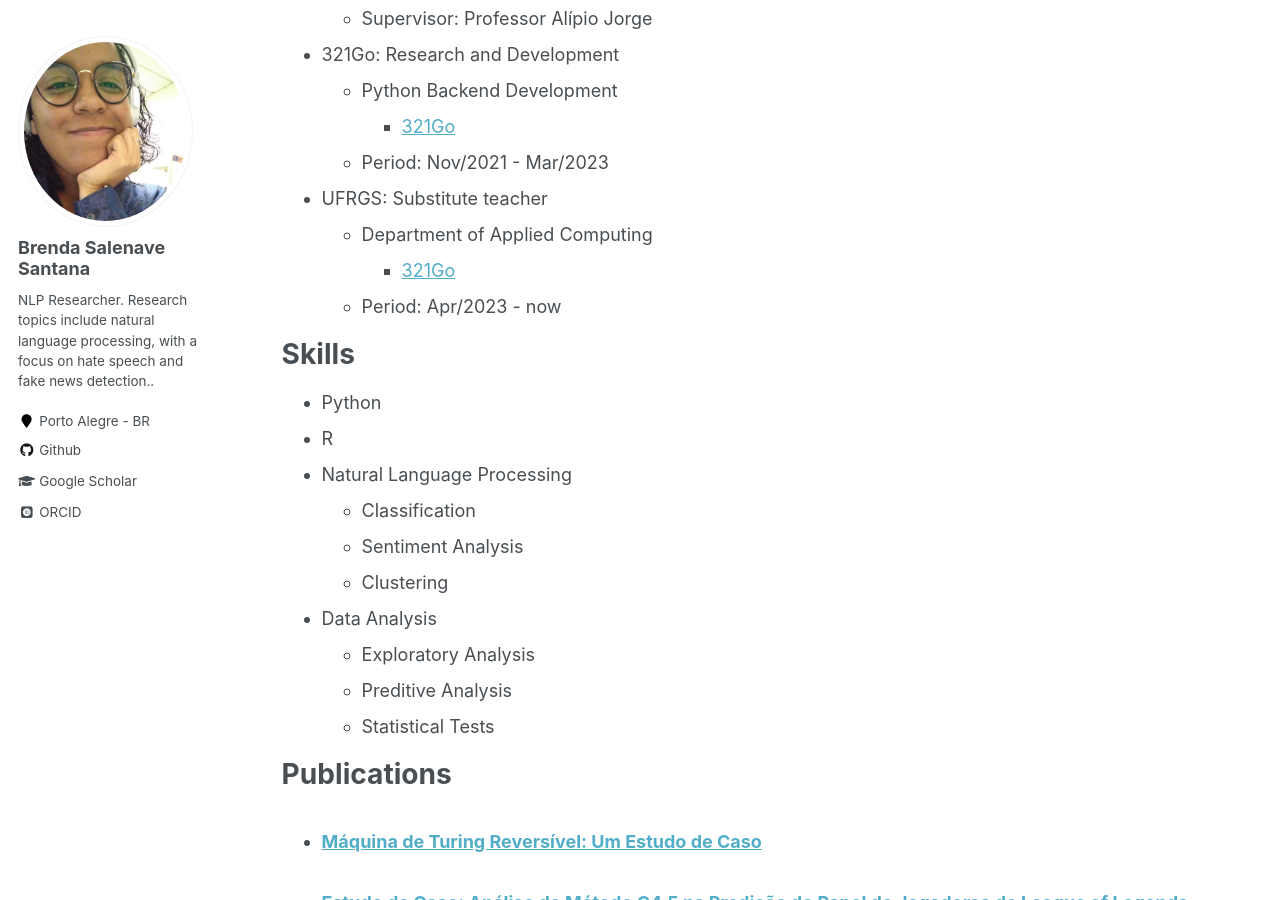
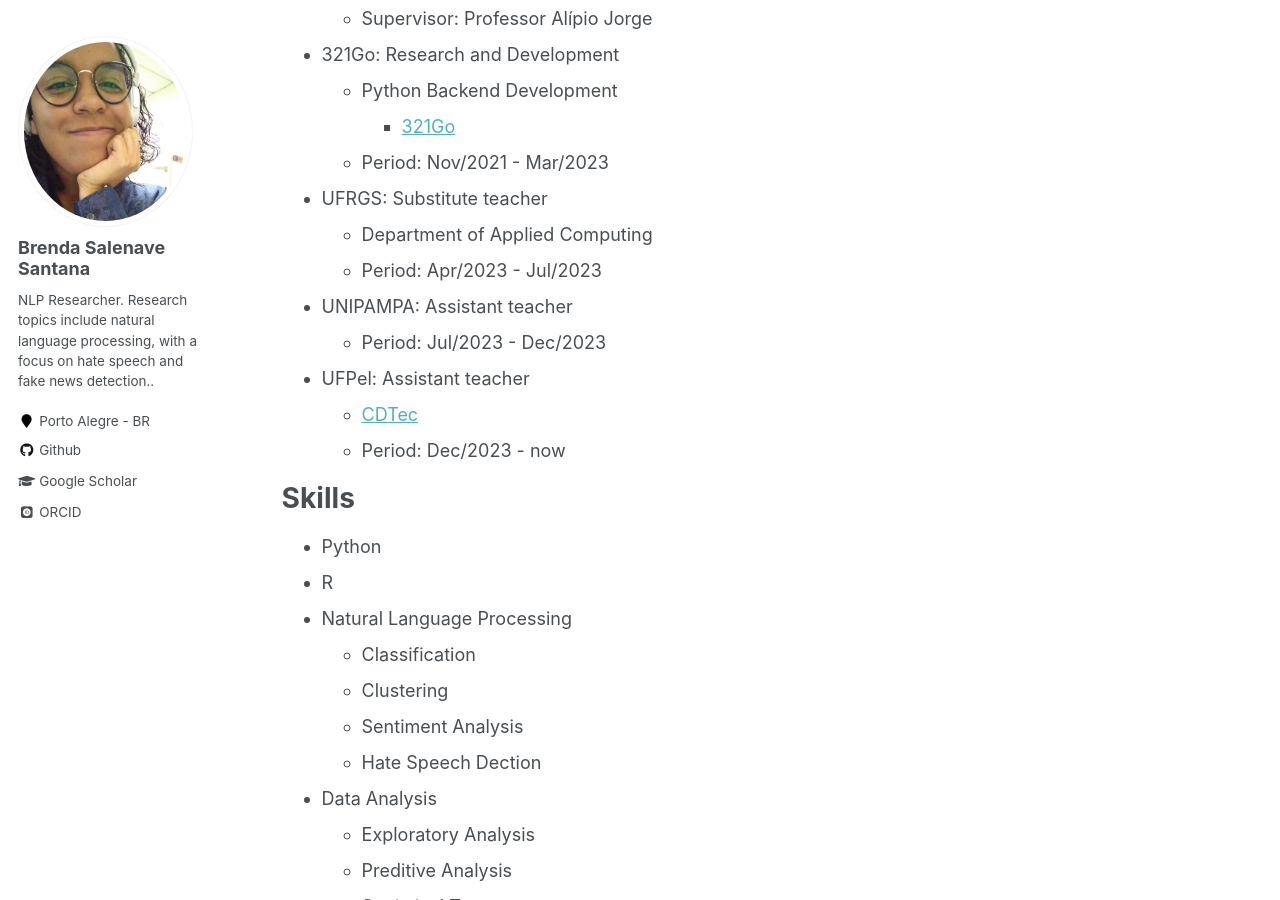
Before and after one commit to brendasalenave/brendasalenave.github.io, a Jekyll site: the page built from _pages/cv.md, in a window 1280 px wide and 900 px high, scrolled down 689 px. Built offline with Jekyll 4.4.1, drawn with Linux system fonts in a browser that asks for light colours; some web fonts are replaced.

Commit message:
Update cv.md

```diff
--- a/_pages/cv.md
+++ b/_pages/cv.md
@@ -36,8 +36,14 @@ Work experience
 
 * UFRGS: Substitute teacher
   * Department of Applied Computing
-    * [321Go](https://dev.platform321go.com)
-  * Period: Apr/2023 - now
+  * Period: Apr/2023 - Jul/2023
+
+* UNIPAMPA: Assistant teacher
+  * Period: Jul/2023 - Dec/2023
+
+* UFPel: Assistant teacher
+  * [CDTec](https://wp.ufpel.edu.br/cdtec/)
+  * Period: Dec/2023 - now
 
 Skills
 ======
@@ -45,8 +51,9 @@ Skills
 * R
 * Natural Language Processing
   * Classification
+  * Clustering
   * Sentiment Analysis
-  * Clustering
+  * Hate Speech Dection
 * Data Analysis
   * Exploratory Analysis
   * Preditive Analysis
```
